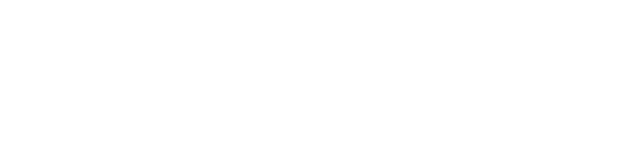
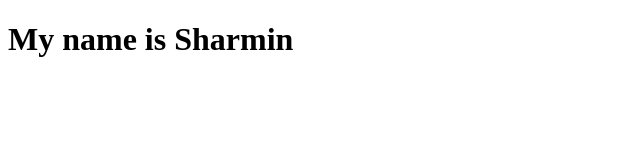
Before and after one commit to Trust914/WDDM-Exercise_2, a plain HTML site: page sharmin.html in a window 1280 px wide. Shown: the whole page, without its empty margins (0-640 px from the left). Drawn offline with Linux system fonts and the light colour scheme.

Commit message:
Sharmin added name to file commit 2

```diff
--- a/sharmin.html
+++ b/sharmin.html
@@ -6,6 +6,6 @@
     <title>New File created by Sharmin</title>
 </head>
 <body>
-
+    <h1>My name is Sharmin</h1>
 </body>
 </html>
```
